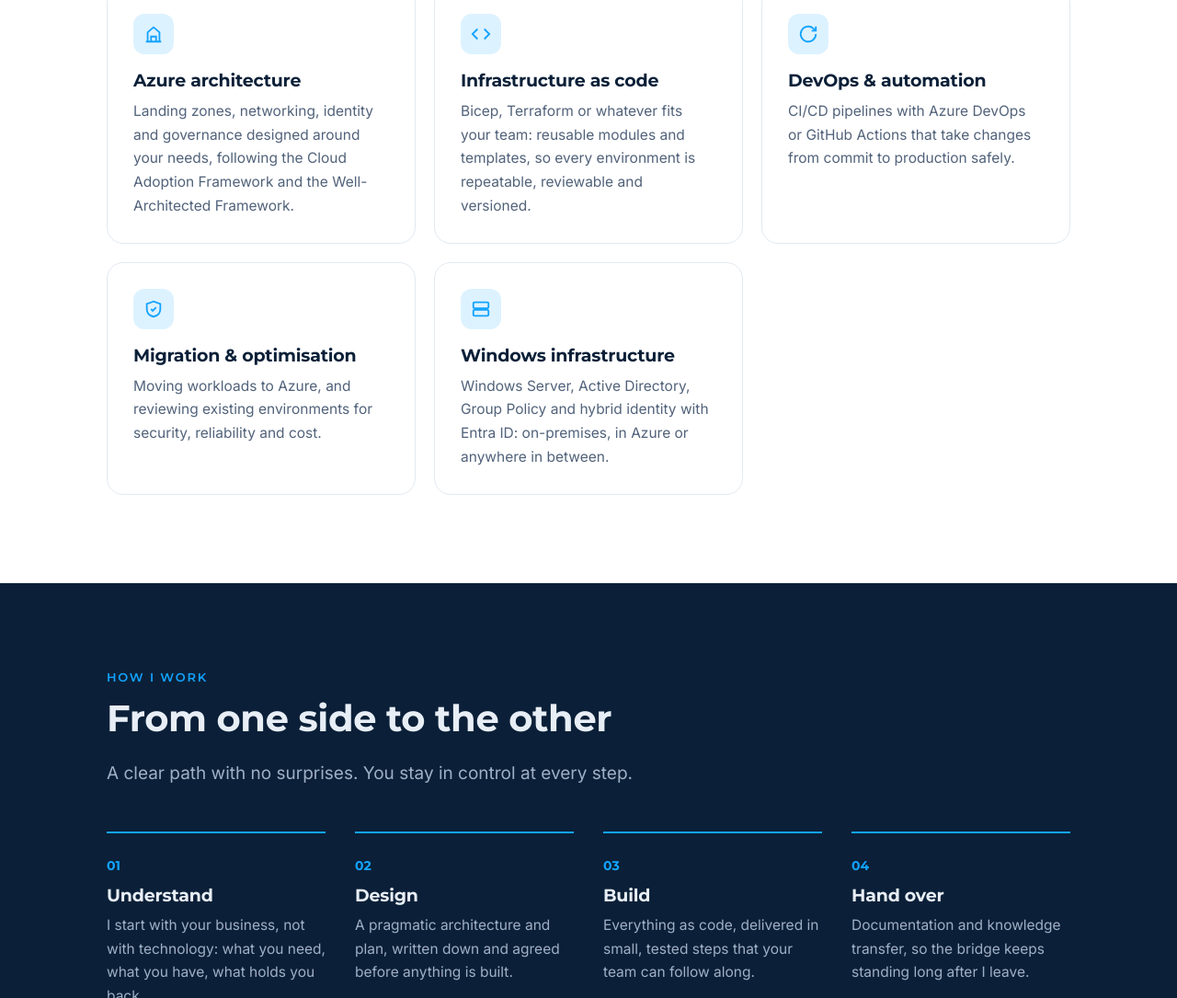
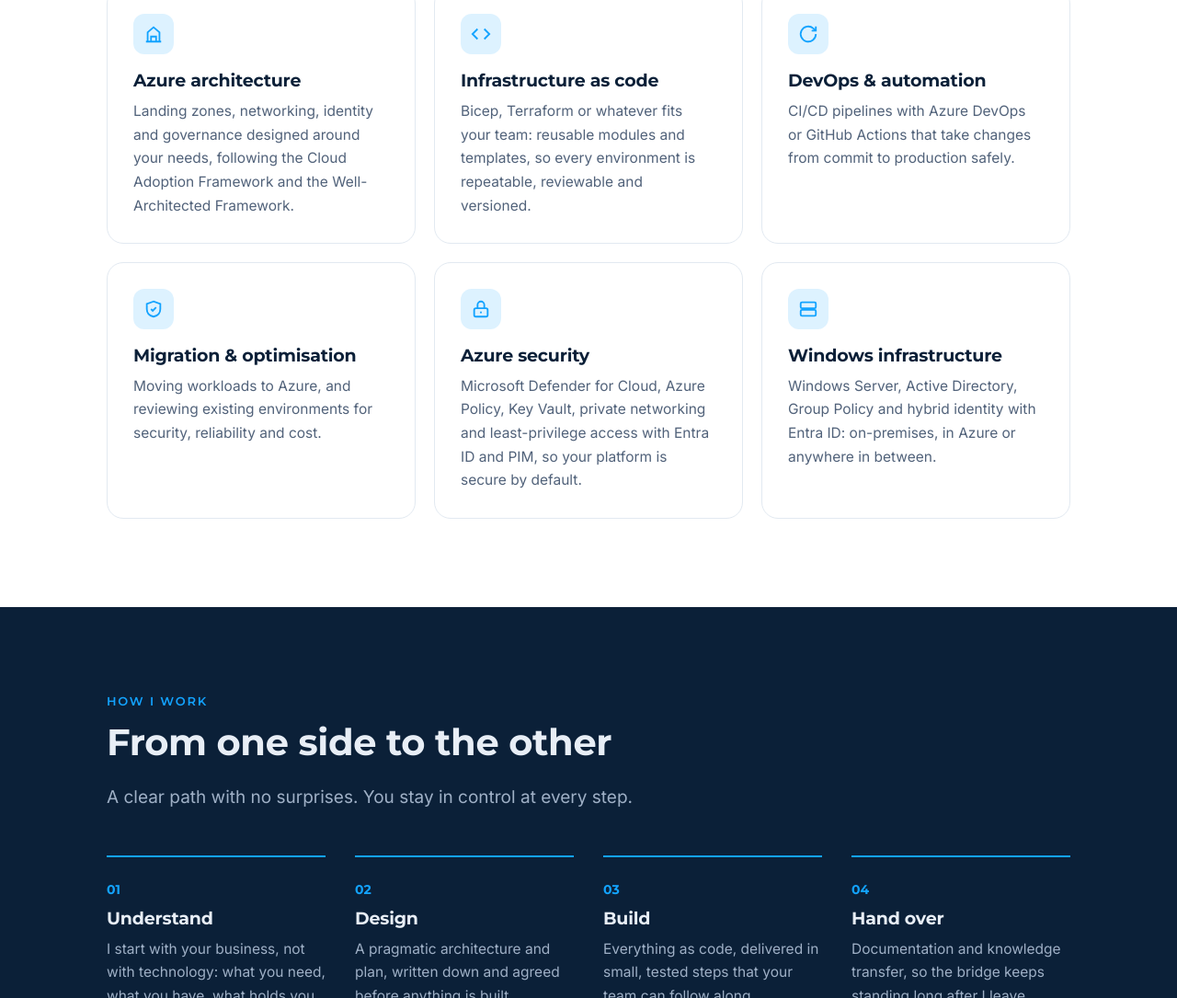
Before and after one commit to pontixbe/website, a plain HTML site: page index.html in a window 1280 px wide. Shown: the part 2570-3655 px from the top of the page at 92% size. Drawn offline with Linux system fonts and the light colour scheme.

Commit message:
Add Azure security to services

```diff
--- a/index.html
+++ b/index.html
@@ -252,6 +252,11 @@
           <p>Moving workloads to Azure, and reviewing existing environments for security, reliability and cost.</p>
         </article>
         <article class="card">
+          <div class="ico"><svg width="22" height="22" viewBox="0 0 24 24" fill="none" stroke="currentColor" stroke-width="2"><rect x="4" y="11" width="16" height="10" rx="2"/><path d="M8 11V7a4 4 0 0 1 8 0v4M12 15v2"/></svg></div>
+          <h3>Azure security</h3>
+          <p>Microsoft Defender for Cloud, Azure Policy, Key Vault, private networking and least-privilege access with Entra ID and PIM, so your platform is secure by default.</p>
+        </article>
+        <article class="card">
           <div class="ico"><svg width="22" height="22" viewBox="0 0 24 24" fill="none" stroke="currentColor" stroke-width="2"><rect x="3" y="4" width="18" height="7" rx="1.5"/><rect x="3" y="13" width="18" height="7" rx="1.5"/><path d="M7 7.5h.01M7 16.5h.01"/></svg></div>
           <h3>Windows infrastructure</h3>
           <p>Windows Server, Active Directory, Group Policy and hybrid identity with Entra ID: on-premises, in Azure or anywhere in between.</p>
```
